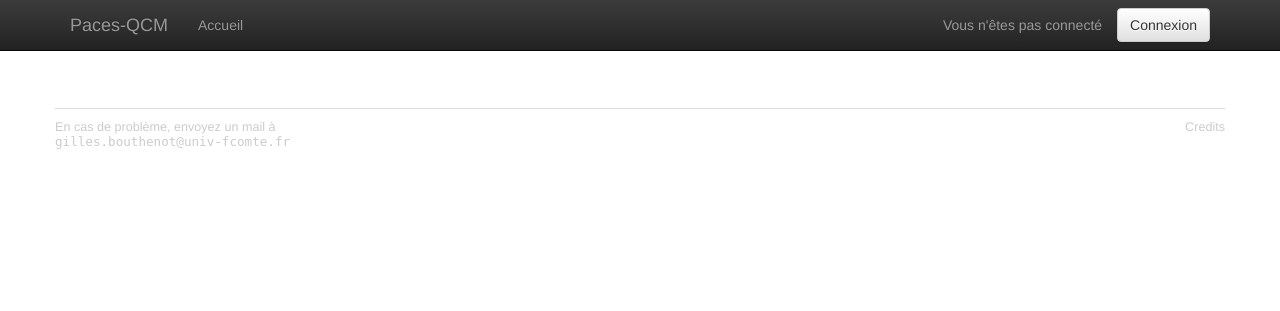
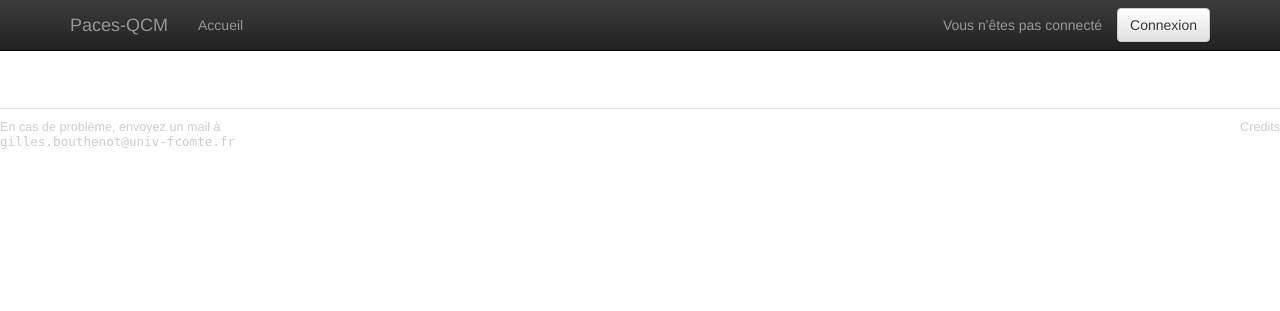
Before and after one commit to Erolyam/PACExpresso, a PHP site: template application/views/root.phtml in a window 1280 px wide. Shown: the top 311 px of the page. Run offline with PHP 8.4, Linux system fonts and the light colour scheme; the template is opened without the code that fills it, so the values that code supplies are empty.

Commit message:
footer pleine largeur

```diff
--- a/application/layouts/default.phtml
+++ b/application/layouts/default.phtml
@@ -106,15 +106,13 @@
     <?php if ("devel"===$GLOBALS["_ENV"]): ?>
       <footer style="white-space:pre; font-family:monospace;"><?= Gb_Response::get_footer(); ?></footer>
     <?php else: ?>
-      <footer class="container">
-        <div class="row">
+      <footer class="">
         <div class="pull-left">
           En cas de problème, envoyez un mail à<br />
           <span class='tt'>gilles.bouthenot@univ-fcomte.fr</span>
         </div>
         <div class="pull-right">
           <a href="public/credits.txt">Credits</a>
-          </div>
         </div>
       </footer>
     <?php endif; ?>
```
Lines whose indentation alone changed are shown as unchanged.
